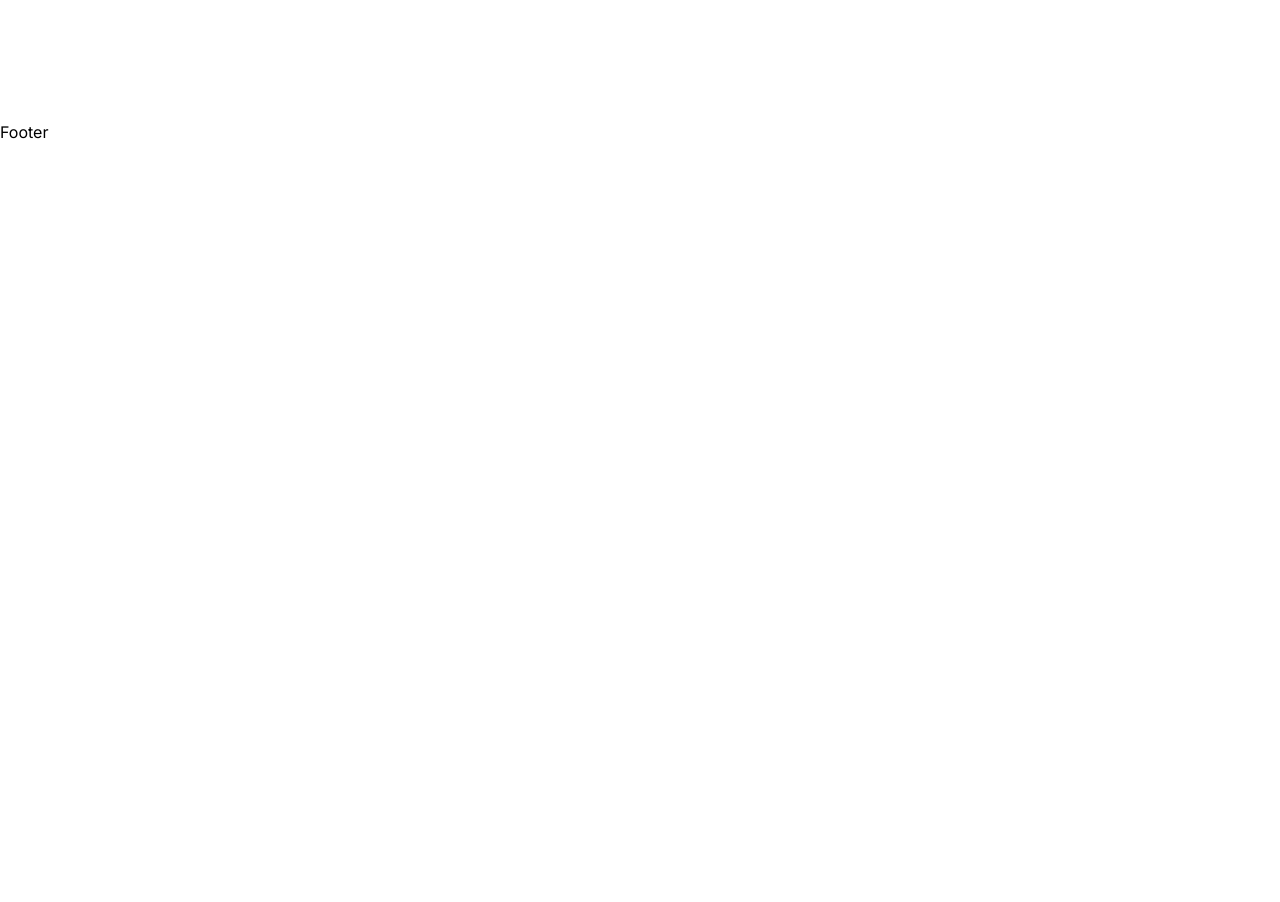
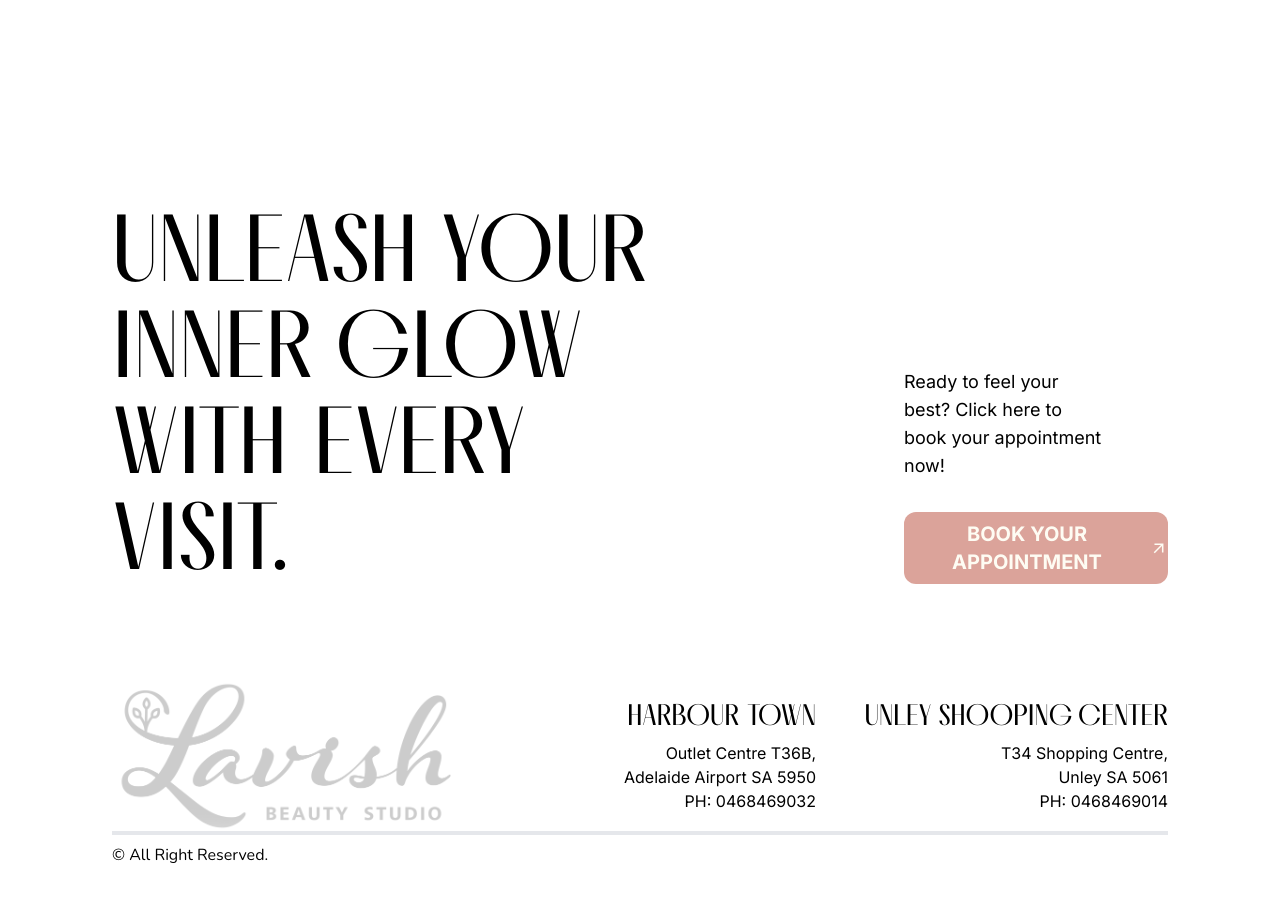
Before and after one commit to Abh1shekSingh/lavish, a Next.js app: page / in a window 1280 px wide. Shown: the part 9400-10302 px from the top of the page. Before the commit the page ends 9544 px from the top, so only its background shows below. Built offline with nearby package versions, Linux system fonts and the light colour scheme.

Commit message:
Made the Footer section

```diff
--- a/src/app/components/Footer.jsx
+++ b/src/app/components/Footer.jsx
@@ -1,8 +1,39 @@
+import Image from 'next/image';
 import React from 'react'
+import { MdArrowOutward } from "react-icons/md";
+import logo from "/public/assets/logo-footer.webp";
 
 const Footer = () => {
   return (
-    <div>Footer</div>
+    <footer className="p-sectionPadding h-screen ">
+      <div className='grid grid-cols-12 items-end'>
+        <div className='col-span-9'>
+          <h1 className='text-8xl font-[melodrama] uppercase w-3/4'>Unleash your inner glow with every visit.</h1>
+        </div>
+        <div className='col-span-3 flex justify-end items-start flex-col gap-8'>
+          <h2 className='text-[nunito] text-lg w-3/4'>Ready to feel your best? Click here to book your appointment now!</h2>
+          <button className='bg-secondary text-[nunito] text-primary font-bold rounded-xl w-full uppercase py-2 flex justify-center items-center text-xl'>Book your appointment <MdArrowOutward /></button>
+        </div>
+      </div>
+      <div className='mt-24 grid grid-cols-12 border-b-4'>
+        <div className='col-span-4'>
+          <Image src={logo} alt='logo' className='opacity-20' width={500} height={500}/>
+        </div>
+        <div className='col-span-4 flex justify-center items-end flex-col'>
+          <h1 className='font-[melodrama] uppercase text-3xl mb-2'>Harbour town</h1>
+          <p className='text-end'>Outlet Centre T36B,<br></br> Adelaide Airport SA 5950</p>
+          <p>PH: 0468469032</p>
+        </div>
+        <div className='col-span-4 flex justify-center items-end flex-col'>
+          <h1 className='font-[melodrama] uppercase text-3xl mb-2'>UNLEY SHOOPING CENTER</h1>
+          <p className='text-end'>T34 Shopping Centre,<br></br> Unley SA 5061</p>
+          <p>PH: 0468469014</p>
+        </div>
+      </div>
+      <div className='mt-2'>
+        <p className='font-[nunito]'>&copy; All Right Reserved.</p>
+      </div>
+    </footer>
   )
 }
 
--- a/src/app/components/Testimonials/Testimonials.jsx
+++ b/src/app/components/Testimonials/Testimonials.jsx
@@ -46,7 +46,7 @@ const Testimonials = () => {
       <div className='relative h-svh'></div>
       <div className='sticky min-h-[70vh] -bottom-80 overflow-hidden'>
         <div className='absolute top-0'>
-          <h1 className='font-[melodrama] xl:text-5xl text-3xl w-full xl:mb-24'>Our Happy Customers</h1>
+          <h1 className='font-[melodrama] xl:text-5xl text-3xl w-full xl:mb-24'>Our <span className='italic text-secondary'>Happy</span> Customers</h1>
           <div className='relative flex justify-center items-center'>
             <div ref={firstText} className='m-0 flex gap-12 '>
               {
```
Also changed, not shown: public/assets/line.svg (added), public/assets/logo-footer.webp (added).
